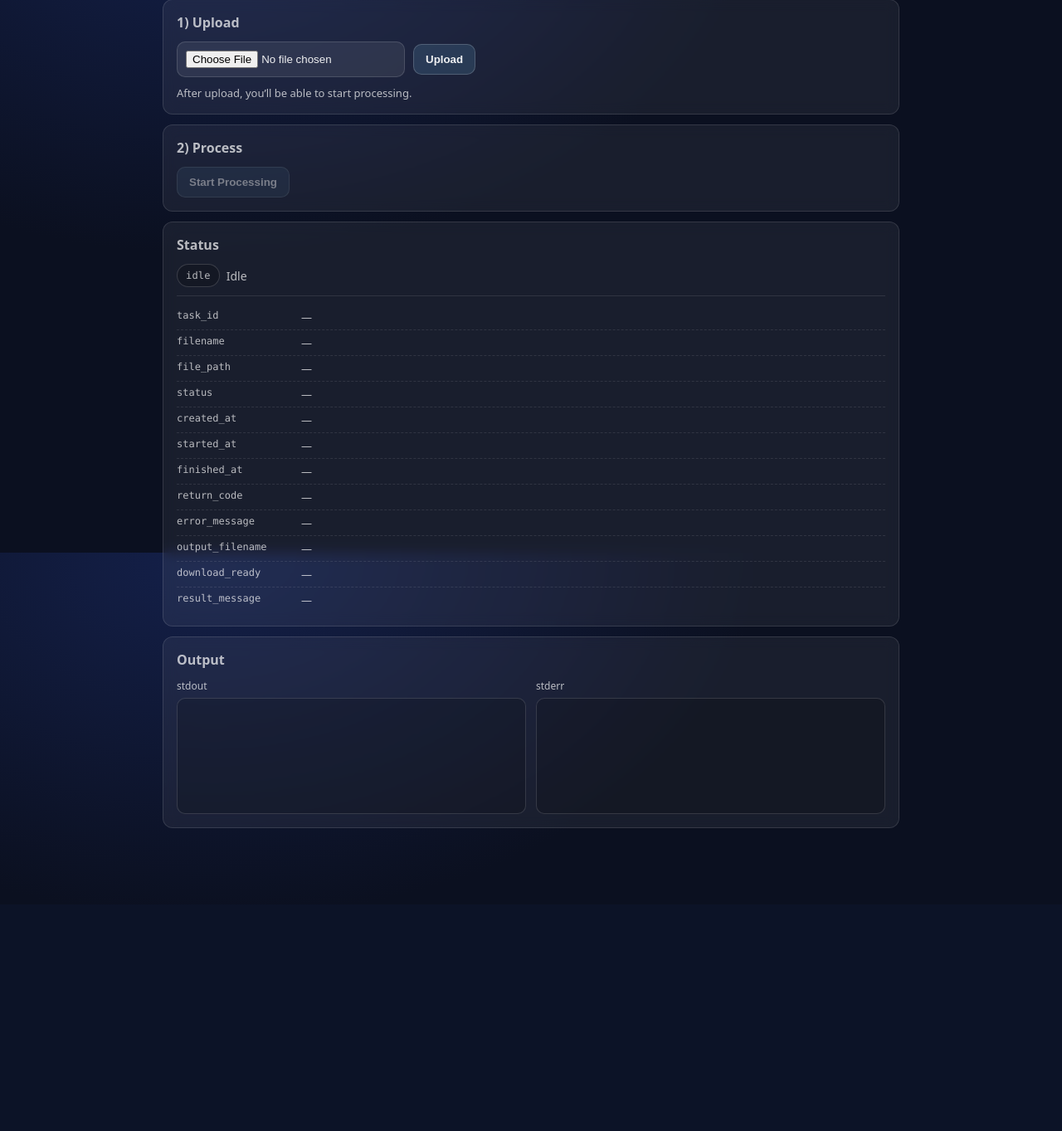
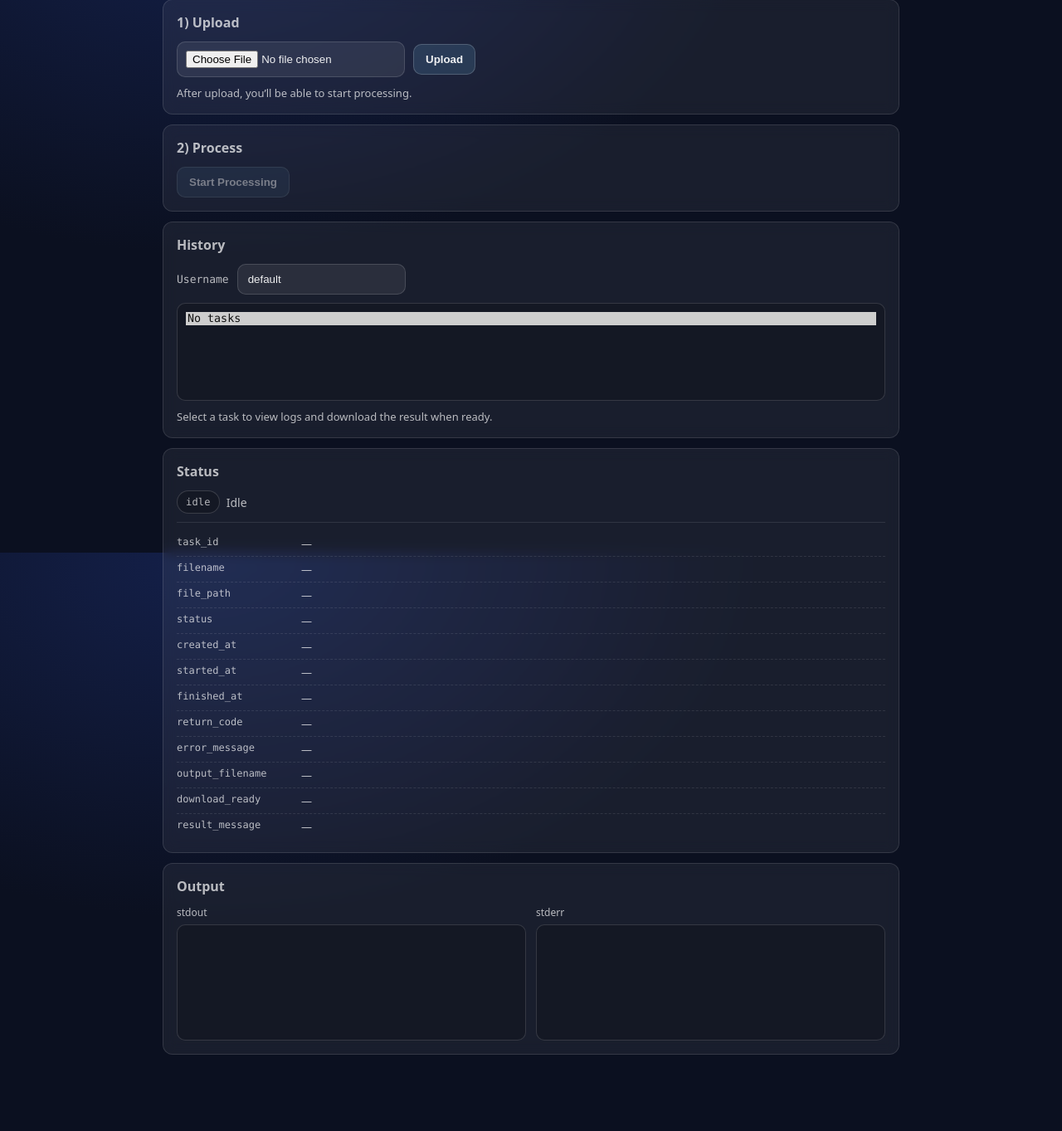
Before and after one commit to wxz12345/Face_reconstr_pipeline, a Flask app: page / in a window 1280 px wide. Shown: the part 134-1497 px from the top of the page at 83% size. Before the commit the page ends 1132 px from the top, so only its background shows below. Run offline with Flask 3, Linux system fonts and the light colour scheme; data that the repository does not hold is empty.

Commit message:
可以完整跑通whole.sh并下载文件

```diff
--- a/app.py
+++ b/app.py
@@ -1,7 +1,9 @@
 from __future__ import annotations
 
 import logging
+import json
 import os
+from collections import deque
 import subprocess
 import threading
 import uuid
@@ -13,6 +15,83 @@ from werkzeug.utils import secure_filename
 import config
 import task_manager
 
+TASKS_JSON_LOCK = threading.Lock()
+
+LOG_PREFIX_STDOUT = "STDOUT:"
+LOG_PREFIX_STDERR = "STDERR:"
+
+
+def _read_tasks_json_unlocked() -> dict[str, dict]:
+    if not config.TASKS_JSON_PATH.exists():
+        return {}
+    try:
+        with open(config.TASKS_JSON_PATH, "r", encoding="utf-8") as f:
+            data = json.load(f)
+            if isinstance(data, dict):
+                return data
+    except Exception:
+        pass
+    return {}
+
+
+def _write_tasks_json_unlocked(tasks: dict[str, dict]) -> None:
+    config.DATA_DIR.mkdir(parents=True, exist_ok=True)
+    tmp_path = config.TASKS_JSON_PATH.with_suffix(".tmp")
+    with open(tmp_path, "w", encoding="utf-8") as f:
+        json.dump(tasks, f, ensure_ascii=False, indent=2)
+    os.replace(tmp_path, config.TASKS_JSON_PATH)
+
+
+def _persist_task_full(task: dict) -> None:
+    task_id = task.get("task_id")
+    if not task_id:
+        return
+    with TASKS_JSON_LOCK:
+        tasks = _read_tasks_json_unlocked()
+        tasks[str(task_id)] = task
+        _write_tasks_json_unlocked(tasks)
+
+
+def _persist_task_fields(task_id: str, fields: dict) -> None:
+    with TASKS_JSON_LOCK:
+        tasks = _read_tasks_json_unlocked()
+        task = tasks.get(task_id) or {"task_id": task_id}
+        task.update(fields)
+        tasks[task_id] = task
+        _write_tasks_json_unlocked(tasks)
+
+
+def _get_task_from_disk(task_id: str) -> dict | None:
+    with TASKS_JSON_LOCK:
+        tasks = _read_tasks_json_unlocked()
+        return tasks.get(task_id)
+
+
+def _read_last_task_logs(task_id: str) -> tuple[str, str]:
+    stdout_lines: deque[str] = deque(maxlen=config.MAX_TASK_LOG_LINES)
+    stderr_lines: deque[str] = deque(maxlen=config.MAX_TASK_LOG_LINES)
+
+    log_path = config.LOGS_DIR / f"{task_id}.log"
+    if not log_path.exists():
+        return "", ""
+
+    try:
+        with open(log_path, "r", encoding="utf-8", errors="replace") as f:
+            for line in f:
+                if line.startswith(LOG_PREFIX_STDOUT):
+                    stdout_lines.append(line[len(LOG_PREFIX_STDOUT) :])
+                elif line.startswith(LOG_PREFIX_STDERR):
+                    stderr_lines.append(line[len(LOG_PREFIX_STDERR) :])
+    except Exception:
+        return "", ""
+
+    stdout = "".join(stdout_lines)
+    stderr = "".join(stderr_lines)
+    return (
+        task_manager.truncate_text(stdout, config.MAX_LOG_LENGTH),
+        task_manager.truncate_text(stderr, config.MAX_LOG_LENGTH),
+    )
+
 
 def create_app() -> Flask:
     app = Flask(__name__, template_folder="templates", static_folder="static")
@@ -21,6 +100,27 @@ def create_app() -> Flask:
     # Ensure expected folders exist (safe if already present).
     config.UPLOAD_FOLDER.mkdir(parents=True, exist_ok=True)
     config.RESULTS_FOLDER.mkdir(parents=True, exist_ok=True)
+    config.DATA_DIR.mkdir(parents=True, exist_ok=True)
+    config.LOGS_DIR.mkdir(parents=True, exist_ok=True)
+
+    # Recovery: load persisted tasks and interrupt any in-flight runs.
+    persisted_tasks: dict[str, dict] = {}
+    with TASKS_JSON_LOCK:
+        persisted_tasks = _read_tasks_json_unlocked()
+        changed = False
+        now_iso = task_manager._now_iso()
+        for _, t in persisted_tasks.items():
+            if t.get("status") == "running":
+                t["status"] = "interrupted"
+                t["finished_at"] = now_iso
+                t.setdefault("error_message", "Task interrupted due to server restart.")
+                changed = True
+        if changed:
+            _write_tasks_json_unlocked(persisted_tasks)
+
+    with task_manager._LOCK:
+        task_manager.TASKS.clear()
+        task_manager.TASKS.update({str(k): v for k, v in persisted_tasks.items()})
 
     @app.get("/")
     def index():
@@ -65,12 +165,14 @@ def create_app() -> Flask:
         display_path = display_path.relative_to(base_path).as_posix()
 
         task_id = str(uuid.uuid4())
-        task_manager.create_task(
+        created_task = task_manager.create_task(
             task_id=task_id,
             filename=safe_name,
             file_path=str(saved_path),
             status="uploaded",
         )
+        created_task["username"] = request.args.get("username") or "default"
+        _persist_task_full(created_task)
 
         return (
             jsonify(
@@ -141,6 +243,17 @@ def create_app() -> Flask:
             download_ready=False,
             result_message=None,
         )
+        _persist_task_fields(
+            task_id,
+            {
+                "status": "queued",
+                "error_message": None,
+                "output_path": str(result_path),
+                "output_filename": result_filename,
+                "download_ready": False,
+                "result_message": None,
+            },
+        )
         # 定义一个内部函数，用于运行脚本。该函数会在后台线程中运行。
         def _runner(tid: str, fpath: str, gpu: int, rpath: str) -> None:
             # 更新任务状态为正在运行，清除错误信息，记录开始运行时间
@@ -156,6 +269,18 @@ def create_app() -> Flask:
                 download_ready=False,
                 result_message=None,
             )
+            _persist_task_fields(
+                tid,
+                {
+                    "status": "running",
+                    "started_at": task_manager._now_iso(),
+                    "error_message": None,
+                    "download_ready": False,
+                    "result_message": None,
+                    "return_code": None,
+                    "finished_at": None,
+                },
+            )
             try:
                 # 子进程运行脚本
                 # 调用脚本的地方
@@ -164,6 +289,11 @@ def create_app() -> Flask:
                 err_lines: list[str] = []
                 out_lock = threading.Lock()
                 err_lock = threading.Lock()
+
+                log_path = config.LOGS_DIR / f"{tid}.log"
+                with open(log_path, "w", encoding="utf-8"):
+                    pass
+                log_write_lock = threading.Lock()
 
                 child_env = os.environ.copy()
                 # Make python scripts invoked by whole.sh flush output promptly.
@@ -183,21 +313,25 @@ def create_app() -> Flask:
                 ) -> None:
                     if stream is None:
                         return
-                    for line in iter(stream.readline, ""):
-                        with lock:
-                            lines.append(line)
-                            # Enforce a rolling line limit so the frontend stays readable.
-                            if len(lines) > config.MAX_TASK_LOG_LINES:
-                                del lines[: len(lines) - config.MAX_TASK_LOG_LINES]
-                            joined = "".join(lines)
-                        task_manager.update_task(
-                            tid,
-                            **{
-                                field: task_manager.truncate_text(
-                                    joined, config.MAX_LOG_LENGTH
-                                )
-                            },
-                        )
+                    prefix = LOG_PREFIX_STDOUT if field == "stdout" else LOG_PREFIX_STDERR
+                    with open(log_path, "a", encoding="utf-8", errors="replace", buffering=1) as log_fh:
+                        for line in iter(stream.readline, ""):
+                            with lock:
+                                lines.append(line)
+                                # Enforce a rolling line limit so the frontend stays readable.
+                                if len(lines) > config.MAX_TASK_LOG_LINES:
+                                    del lines[: len(lines) - config.MAX_TASK_LOG_LINES]
+                                joined = "".join(lines)
+                            with log_write_lock:
+                                log_fh.write(prefix + line)
+                            task_manager.update_task(
+                                tid,
+                                **{
+                                    field: task_manager.truncate_text(
+                                        joined, config.MAX_LOG_LENGTH
+                                    )
+                                },
+                            )
                     stream.close()
 
                 stdout_thread = threading.Thread(
@@ -259,6 +393,19 @@ def create_app() -> Flask:
                     download_ready=download_ready,
                     result_message=result_message,
                 )
+                _persist_task_fields(
+                    tid,
+                    {
+                        "status": status,
+                        "finished_at": task_manager._now_iso(),
+                        "return_code": rc,
+                        "error_message": error_message,
+                        "download_ready": download_ready,
+                        "result_message": result_message,
+                        "stdout": out_t,
+                        "stderr": err_t,
+                    },
+                )
             except Exception as e:
                 logging.exception(
                     "run_task _runner failed task_id=%s path=%s gpu=%s",
@@ -277,6 +424,19 @@ def create_app() -> Flask:
                     download_ready=False,
                     result_message="Script execution raised an exception.",
                 )
+                _persist_task_fields(
+                    tid,
+                    {
+                        "status": "failed",
+                        "finished_at": task_manager._now_iso(),
+                        "return_code": None,
+                        "error_message": str(e),
+                        "download_ready": False,
+                        "result_message": "Script execution raised an exception.",
+                        "stdout": "",
+                        "stderr": "",
+                    },
+                )
 
         # 创建一个后台线程来运行脚本_runner
         # 参数：任务id、输入文件路径、输出文件路径
@@ -292,14 +452,29 @@ def create_app() -> Flask:
 
     @app.get("/status/<task_id>")
     def status(task_id: str):
-        task = task_manager.get_task(task_id)
+        task = _get_task_from_disk(task_id)
         if not task:
             return jsonify({"success": False, "error": "task not found"}), 404
+        stdout, stderr = _read_last_task_logs(task_id)
+        task["stdout"] = stdout
+        task["stderr"] = stderr
         return jsonify({"success": True, "task": task}), 200
+
+    @app.get("/tasks")
+    def tasks_by_username():
+        username = request.args.get("username") or "default"
+        with TASKS_JSON_LOCK:
+            tasks = _read_tasks_json_unlocked()
+            filtered = [
+                t
+                for t in tasks.values()
+                if (t.get("username") or "default") == username
+            ]
+        return jsonify({"success": True, "tasks": filtered}), 200
 
     @app.get("/download/<task_id>")
     def download(task_id: str):
-        task = task_manager.get_task(task_id)
+        task = _get_task_from_disk(task_id)
         if not task:
             return jsonify({"success": False, "error": "task not found"}), 404
 
--- a/config.py
+++ b/config.py
@@ -19,3 +19,8 @@ MAX_LOG_LENGTH = 200_000
 # Keep only the latest N log lines for task stdout/stderr.
 # This is enforced as a rolling window during streaming, so polling stays readable.
 MAX_TASK_LOG_LINES = 100
+
+# Disk-backed persistence (used for recovery after server restart).
+DATA_DIR = BASE_DIR / "data"
+TASKS_JSON_PATH = DATA_DIR / "tasks.json"
+LOGS_DIR = DATA_DIR / "logs"
--- a/static/app.js
+++ b/static/app.js
@@ -11,6 +11,11 @@
   const stderrArea = document.getElementById("stderrArea");
   const taskIdLabel = document.getElementById("taskIdLabel");
   const downloadBtn = document.getElementById("downloadBtn");
+  const usernameInput = document.getElementById("usernameInput");
+  const taskHistorySelect = document.getElementById("taskHistorySelect");
+
+  const LS_USERNAME_KEY = "webRunnerUsername";
+  const LS_LAST_TASK_KEY = "webRunnerLastSelectedTaskId";
 
   let currentTaskId = null;
   let pollTimer = null;
@@ -133,7 +138,7 @@
       const data = await fetchJson(`/status/${encodeURIComponent(taskId)}`, { method: "GET" });
       if (!data || data.success !== true) {
         setError(data?.error || "Unknown error");
-        return;
+        return null;
       }
       const task = data.task;
       setError(null);
@@ -153,8 +158,99 @@
         isRunning = false;
         setButtons();
       }
+      return st;
     } catch (e) {
       setError(`Status poll failed: ${e.message || String(e)}`);
+      return null;
+    }
+  }
+
+  function renderTaskHistory(tasks) {
+    if (!taskHistorySelect) return;
+    taskHistorySelect.innerHTML = "";
+    if (!tasks || tasks.length === 0) {
+      const opt = document.createElement("option");
+      opt.value = "";
+      opt.textContent = "No tasks";
+      taskHistorySelect.appendChild(opt);
+      return;
+    }
+    for (const t of tasks) {
+      const opt = document.createElement("option");
+      opt.value = t.task_id;
+      const filename = t.filename || t.task_id;
+      const status = t.status || "unknown";
+      opt.textContent = `${filename} [${status}]`;
+      taskHistorySelect.appendChild(opt);
+    }
+  }
+
+  async function loadTasksForUsername(username) {
+    const uname = (username || "").trim() || "default";
+    usernameInput && (usernameInput.value = uname);
+
+    const data = await fetchJson(`/tasks?username=${encodeURIComponent(uname)}`, { method: "GET" });
+    if (!data || data.success !== true) {
+      setError(data?.error || "Failed to load task list");
+      return [];
+    }
+    setError(null);
+    return data.tasks || [];
+  }
+
+  async function showSelectedTask(taskId, { pollIfRunning } = { pollIfRunning: true }) {
+    stopPolling();
+    isRunning = false;
+    currentTaskId = taskId || null;
+    if (taskIdLabel) {
+      taskIdLabel.textContent = currentTaskId ? `task: ${currentTaskId}` : "";
+    }
+    setButtons();
+    if (!currentTaskId) return;
+
+    const st = await pollStatus(currentTaskId);
+    if (pollIfRunning && (st === "queued" || st === "running")) {
+      isRunning = true;
+      setButtons();
+      pollTimer = setInterval(() => pollStatus(currentTaskId), 2000);
+    } else {
+      isRunning = false;
+      setButtons();
+    }
+  }
+
+  async function restoreHistoryOnLoad() {
+    const savedUsername = localStorage.getItem(LS_USERNAME_KEY) || "default";
+    if (usernameInput) {
+      usernameInput.value = savedUsername;
+    }
+    const savedLastTaskId = localStorage.getItem(LS_LAST_TASK_KEY) || "";
+
+    let tasks = [];
+    try {
+      tasks = await loadTasksForUsername(savedUsername);
+    } catch (e) {
+      setError(e.message || String(e));
+      return;
+    }
+
+    renderTaskHistory(tasks);
+    if (!taskHistorySelect) return;
+    const taskIds = new Set((tasks || []).map((t) => t.task_id));
+
+    let selectedId = savedLastTaskId && taskIds.has(savedLastTaskId) ? savedLastTaskId : "";
+    if (!selectedId && tasks && tasks.length > 0) {
+      // Prefer an in-progress task, otherwise pick the first.
+      const inProgress = tasks.find((t) => (t.status || "").toLowerCase() === "running" || (t.status || "").toLowerCase() === "queued");
+      selectedId = inProgress ? inProgress.task_id : tasks[0].task_id;
+    }
+
+    taskHistorySelect.value = selectedId;
+    if (selectedId) {
+      localStorage.setItem(LS_LAST_TASK_KEY, selectedId);
+      await showSelectedTask(selectedId, { pollIfRunning: true });
+    } else {
+      await showSelectedTask(null, { pollIfRunning: false });
     }
   }
 
@@ -188,14 +284,22 @@
       const form = new FormData();
       form.append("video", file, file.name);
       // 上传到服务器
-      const data = await fetchJson("/upload", { method: "POST", body: form });
+      const uname =
+        (usernameInput && usernameInput.value ? usernameInput.value : localStorage.getItem(LS_USERNAME_KEY)) ||
+        "default";
+      const data = await fetchJson(`/upload?username=${encodeURIComponent((uname || "default").trim())}`, { method: "POST", body: form });
       if (!data || data.success !== true) {
         throw new Error(data?.error || "Upload failed");
       }
       // 设置当前任务id
       currentTaskId = data.task_id;
+      localStorage.setItem(LS_LAST_TASK_KEY, currentTaskId);
       // 显示id
       taskIdLabel.textContent = currentTaskId ? `task: ${currentTaskId}` : "";
+      if (taskHistorySelect) {
+        // If the task list hasn't been loaded yet for this session, we still keep the selection in localStorage.
+        taskHistorySelect.value = currentTaskId;
+      }
       // setUploadResult(data);
       setError(null);
       setBadge("uploaded");
@@ -293,4 +397,33 @@
   setStatus("Idle", "idle");
   setMeta(null);
   setButtons();
+
+  if (usernameInput && taskHistorySelect) {
+    restoreHistoryOnLoad();
+
+    usernameInput.addEventListener("change", async () => {
+      const uname = (usernameInput.value || "").trim() || "default";
+      localStorage.setItem(LS_USERNAME_KEY, uname);
+      stopPolling();
+      await showSelectedTask(null, { pollIfRunning: false });
+      const tasks = await loadTasksForUsername(uname);
+      renderTaskHistory(tasks);
+      // Best-effort: keep last selected task if it exists for this username.
+      const savedLastTaskId = localStorage.getItem(LS_LAST_TASK_KEY) || "";
+      if (savedLastTaskId && tasks.some((t) => t.task_id === savedLastTaskId)) {
+        taskHistorySelect.value = savedLastTaskId;
+        await showSelectedTask(savedLastTaskId, { pollIfRunning: true });
+      }
+    });
+
+    taskHistorySelect.addEventListener("change", async () => {
+      const tid = taskHistorySelect.value || "";
+      if (!tid) {
+        await showSelectedTask(null, { pollIfRunning: false });
+        return;
+      }
+      localStorage.setItem(LS_LAST_TASK_KEY, tid);
+      await showSelectedTask(tid, { pollIfRunning: true });
+    });
+  }
 })();
--- a/templates/index.html
+++ b/templates/index.html
@@ -36,6 +36,25 @@
       </section>
 
       <section class="card">
+        <h2>History</h2>
+        <div class="row">
+          <span class="mono" style="color: rgba(255, 255, 255, 0.7); font-size: 13px;">Username</span>
+          <input
+            id="usernameInput"
+            type="text"
+            placeholder="default"
+            autocomplete="off"
+            style="padding: 10px 12px; border-radius: 10px; border: 1px solid rgba(255, 255, 255, 0.14); background: rgba(255, 255, 255, 0.08); color: rgba(255, 255, 255, 0.92);"
+          />
+        </div>
+        <div class="row" style="margin-top: 10px;">
+          <select id="taskHistorySelect" size="6" style="width: 100%; padding: 10px; border-radius: 10px; border: 1px solid rgba(255, 255, 255, 0.14); background: rgba(0, 0, 0, 0.18); color: rgba(255, 255, 255, 0.92); font-family: ui-monospace, SFMono-Regular, Menlo, Monaco, Consolas, 'Liberation Mono', 'Courier New', monospace;">
+          </select>
+        </div>
+        <div class="hint">Select a task to view logs and download the result when ready.</div>
+      </section>
+
+      <section class="card">
         <h2>Status</h2>
         <div class="row row-tight">
           <span id="statusBadge" class="badge badge-idle">idle</span>
```
